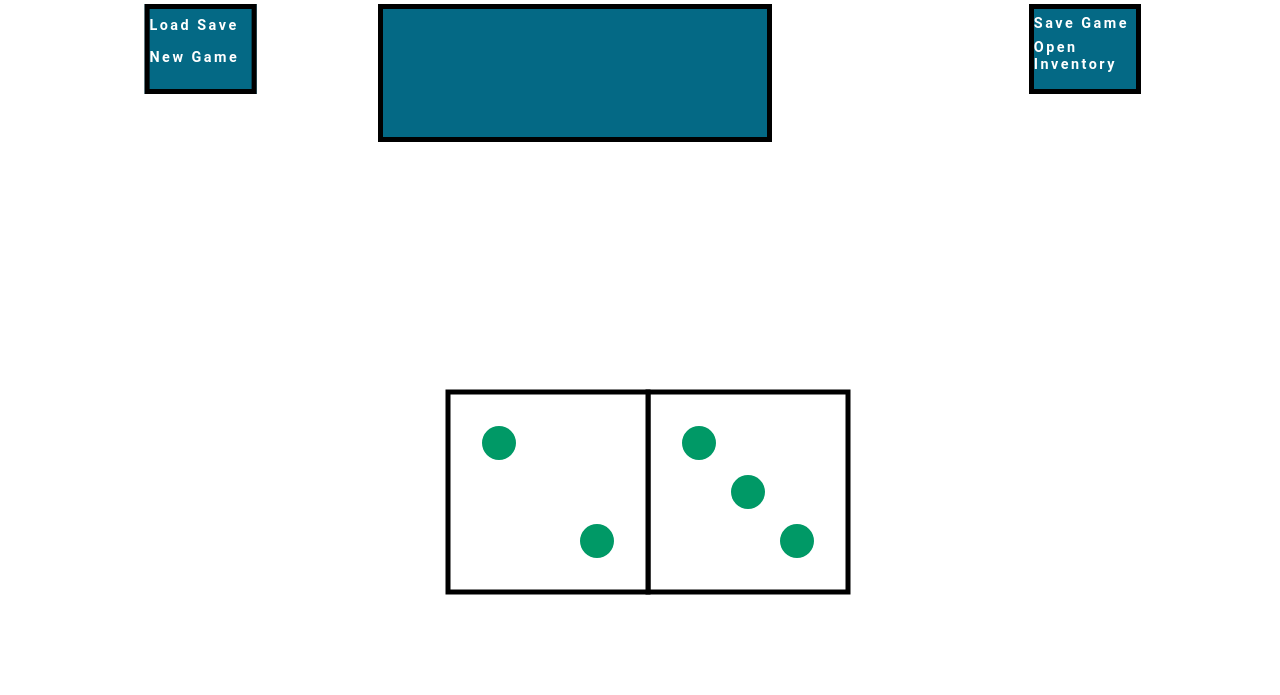
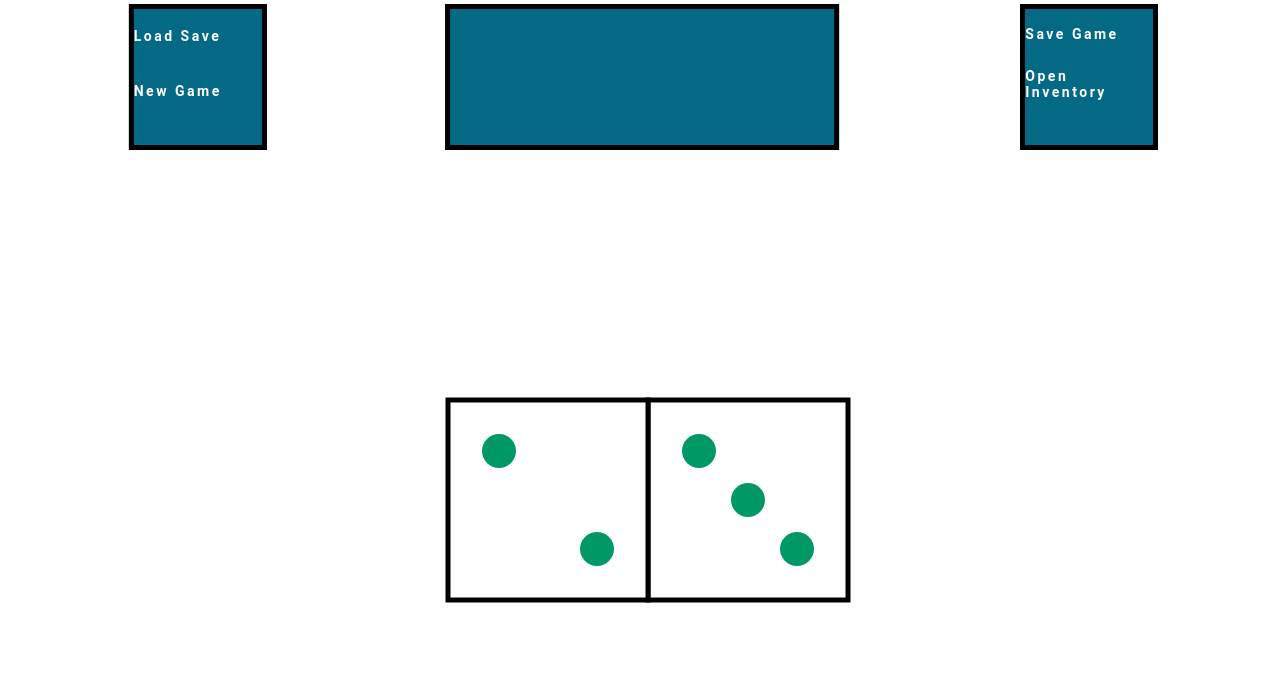
Before and after one commit to htmhell69/RPG-Dice, a PHP site: page / in a window 1280 px wide. Shown: the part 541-1236 px from the top of the page. Before the commit the page ends 1136 px from the top, so only its background shows below. Run offline with PHP 8.4, Linux system fonts and the light colour scheme.

Commit message:
fixed ui look

```diff
--- a/clientSide/fancyButtons.css
+++ b/clientSide/fancyButtons.css
@@ -1,5 +1,4 @@
 body {
-  height: 100%;
 }
 
 .button {
@@ -31,31 +30,34 @@ body {
 .menu {
   transform: translateX(5%);
   position: relative;
-  width: 8vw;
-  height: 10vh;
+  width: 10vw;
+  height: 17vh;
   border: 5px solid black;
   background-color: #046985;
   color: white;
   margin-left: auto;
   margin-right: 0;
   overflow: scroll;
+  font-size: calc((1.5vw + 1.5vh) / 2);
 }
 
 .description {
+  transform: translateX(15%);
   position: relative;
   width: 30vw;
-  height: 10vw;
+  height: 17vh;
   border: 5px solid black;
   text-align: center;
   background-color: #046985;
   color: white;
   overflow: scroll;
+  font-size: calc((1.5vw + 1.5vh) / 2);
 }
 
 .rightMenu {
   position: relative;
-  width: 8vw;
-  height: 10vh;
+  width: 10vw;
+  height: 17vh;
   border: 5px solid black;
   background-color: #046985;
   color: white;
@@ -69,4 +71,5 @@ body {
   display: grid;
   grid-template-columns: auto auto auto;
   grid-column-gap: 10%;
+  font-size: calc((1.5vw + 1.5vh) / 2);
 }
```
